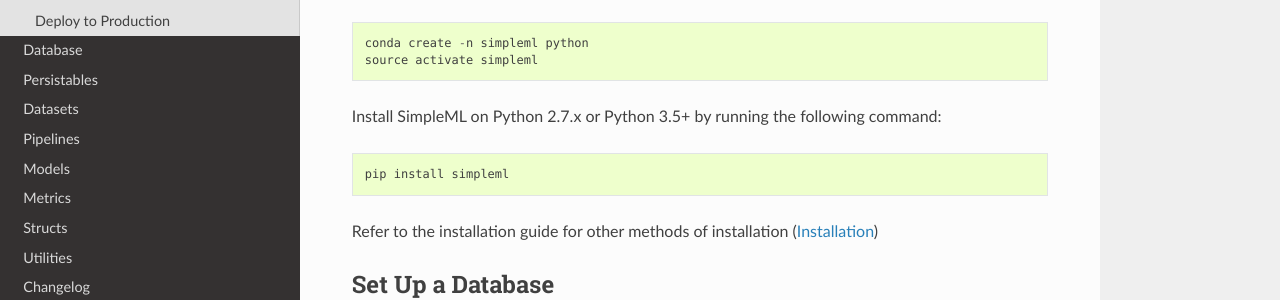
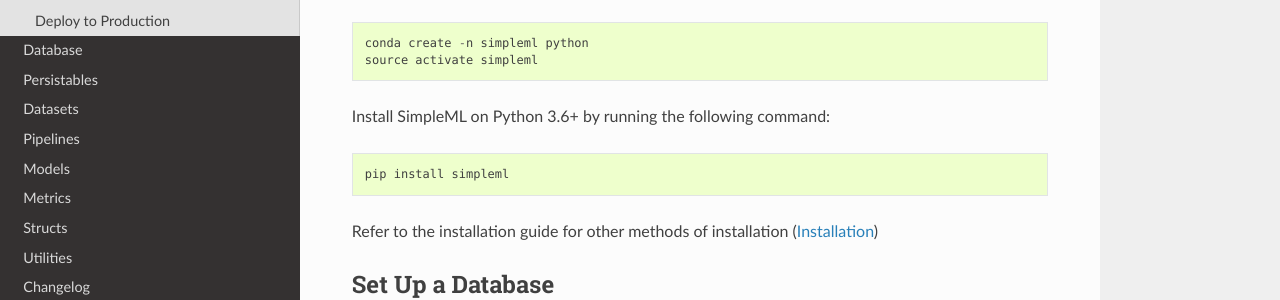
Before and after one commit to eyadgaran/SimpleML, a Sphinx documentation site: the page built from docs/source/quickstart.rst, in a window 1280 px wide and 900 px high. Shown: the part 338-638 px from the top of the window. Built offline with Sphinx 7.4.7 and the Read the Docs theme 2.0.0, drawn with Linux system fonts in a browser that asks for light colours; pages that are not in the unit, such as notebooks, are missing from menus; the version number could not be read and is left out.

Commit message:
3.6+ support only

```diff
--- a/docs/source/installation.rst
+++ b/docs/source/installation.rst
@@ -1,7 +1,7 @@
 Installation
 ============
 
-SimpleML currently runs best on Python 2.7.x and 3.5+; other versions may work
+SimpleML currently runs best on Python 3.6+; other versions may work
 but are not explicitly supported.
 
 You can install SimpleML via several different methods. The simplest is via
--- a/docs/source/quickstart.rst
+++ b/docs/source/quickstart.rst
@@ -14,7 +14,7 @@
     conda create -n simpleml python
     source activate simpleml
 
-Install SimpleML on Python 2.7.x or Python 3.5+ by running the following command::
+Install SimpleML on Python 3.6+ by running the following command::
 
     pip install simpleml
 
```
